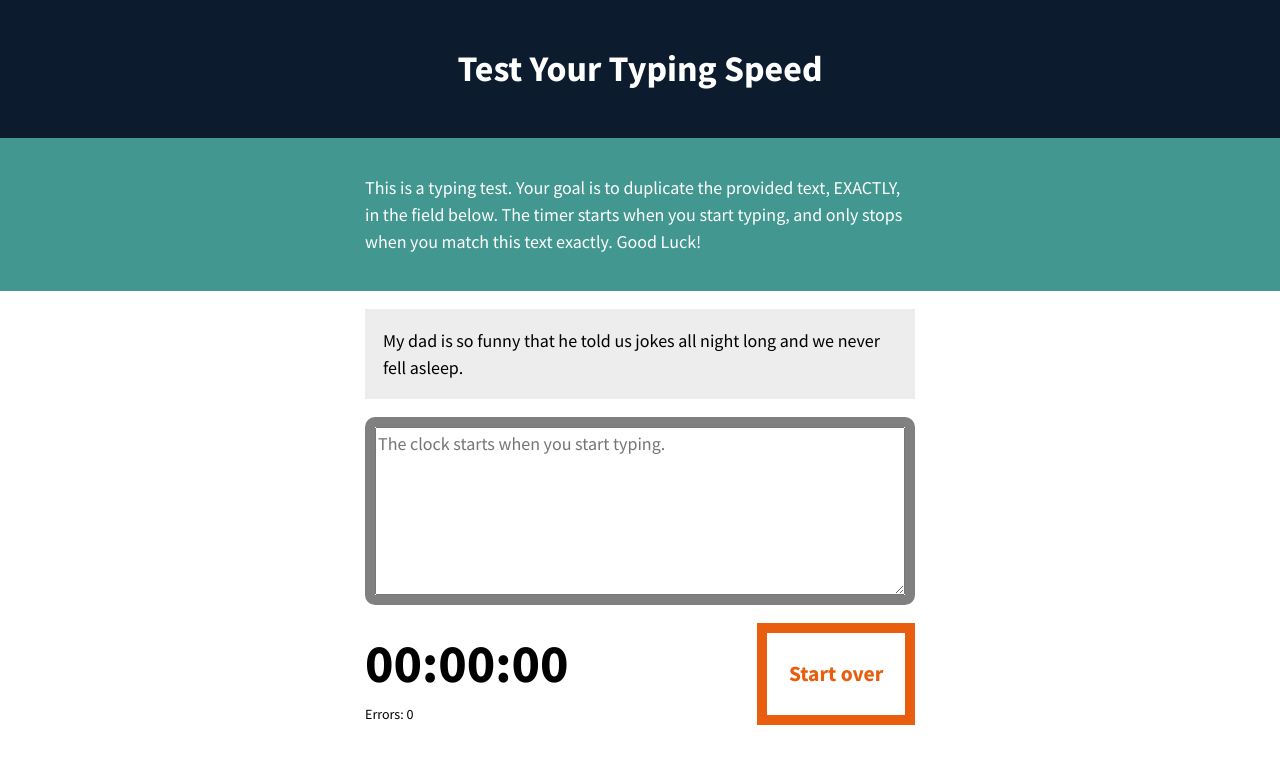
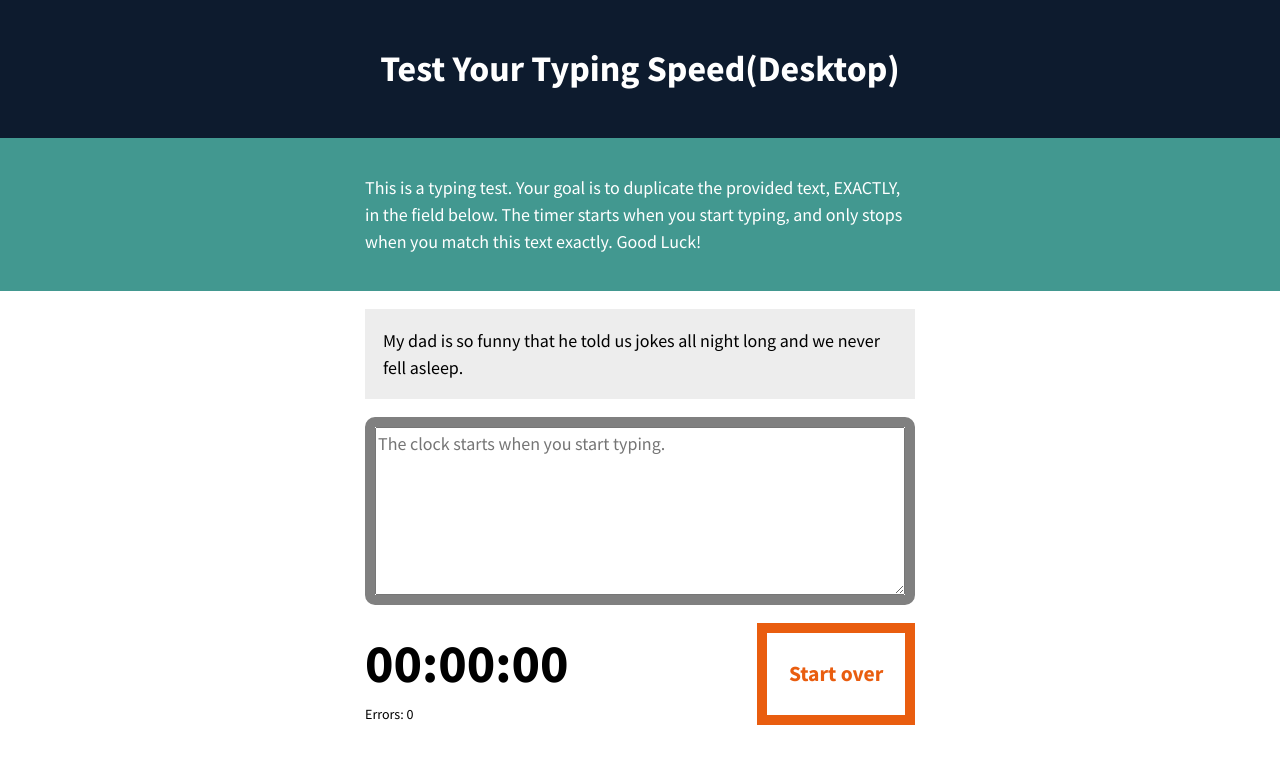
Before and after one commit to tasbiya02/Typing-speed-game.github.io, a plain HTML site: page index.html in a window 1280 px wide. Drawn offline with Linux system fonts and the light colour scheme.

Commit message:
only for desktop

```diff
--- a/index.html
+++ b/index.html
@@ -13,7 +13,7 @@
 
 <body>
     <header class="masthead">
-        <h1>Test Your Typing Speed</h1>
+        <h1>Test Your Typing Speed(Desktop)</h1>
     </header>
     <main class="main">
         <article class="intro">
```
